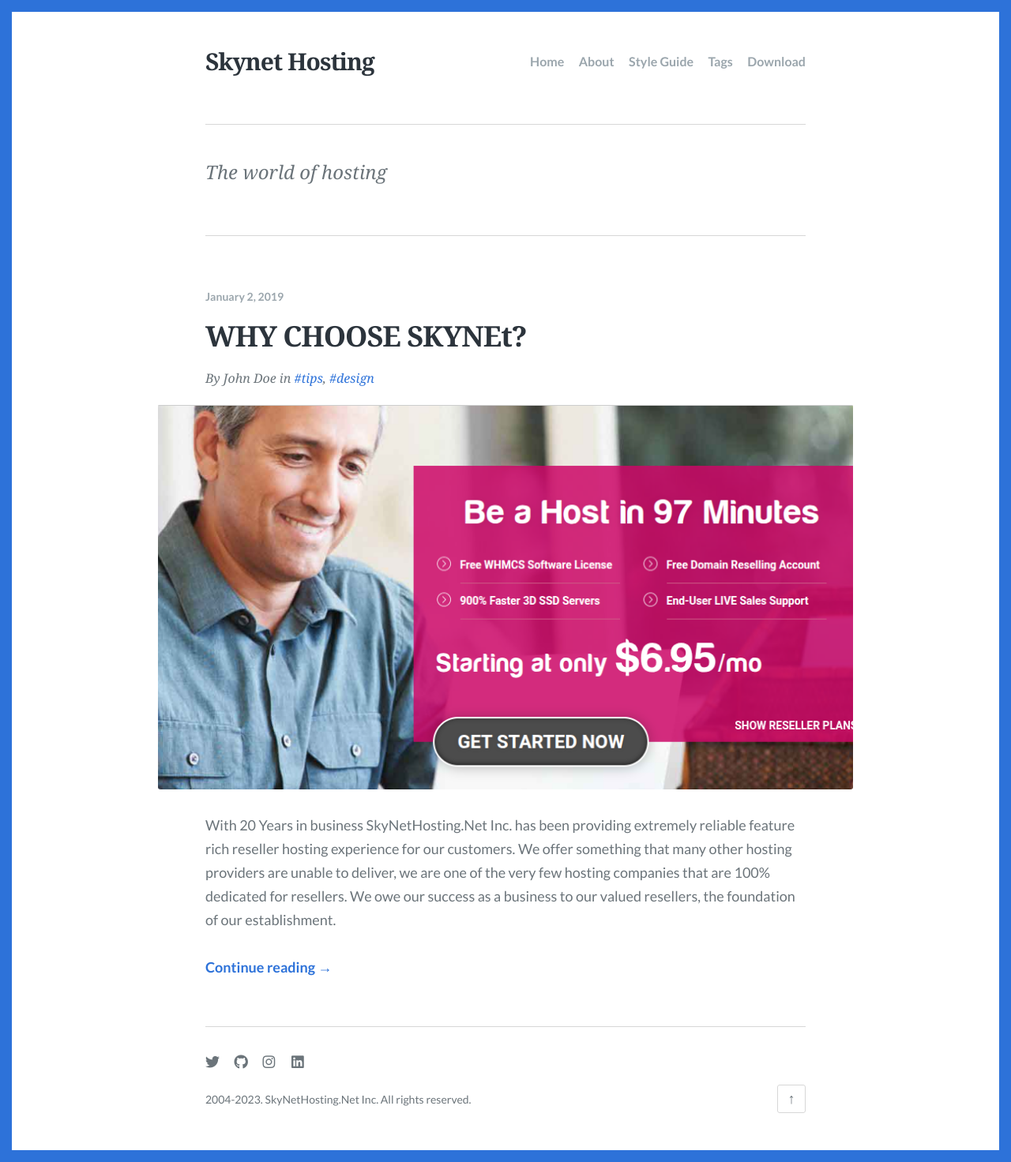
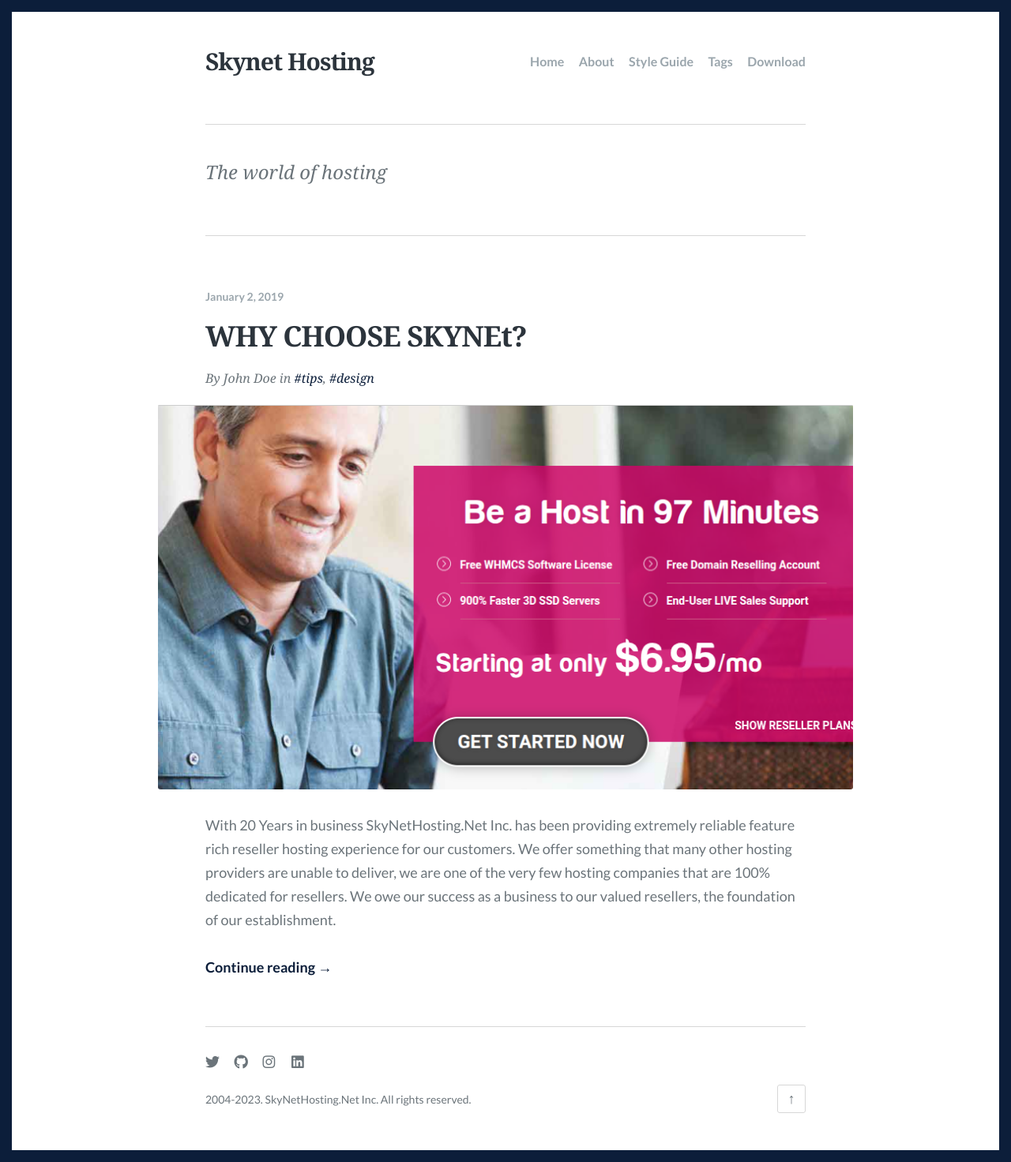
Before and after one commit to aneesh1985-rgb/blog12, a Jekyll site: the page built from index.html, in a window 1280 px wide. Shown: the whole page at 79% size. Built offline with Jekyll 4.4.1, drawn with Linux system fonts in a browser that asks for light colours; some web fonts are replaced; the list of posts is cut into pages by our own code.

Commit message:
Update _config.yml

```diff
--- a/_config.yml
+++ b/_config.yml
@@ -43,7 +43,7 @@
 disqus: justgoodthemes
 
 # Colors
-accent_color: '#2d72d9'
+accent_color: '#0c1e3a'
 
 # Site footer
 footer:
```
